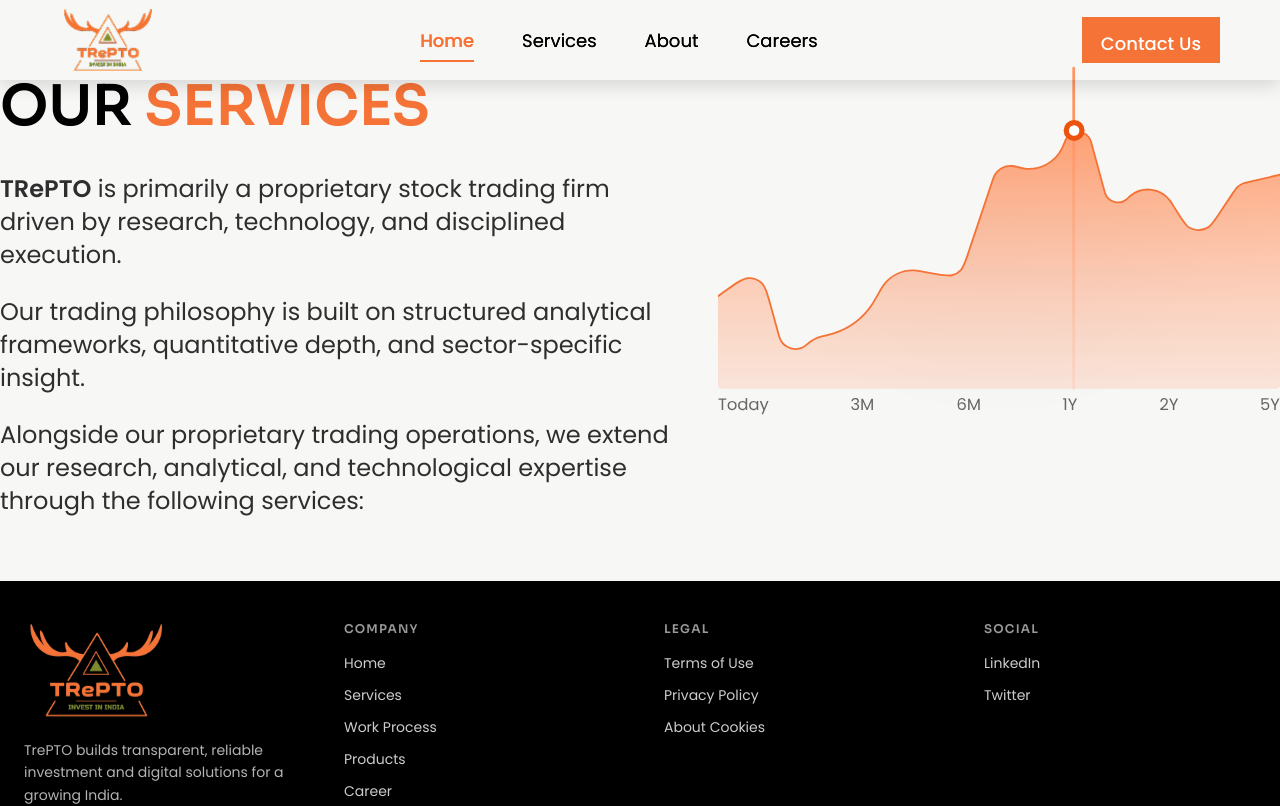
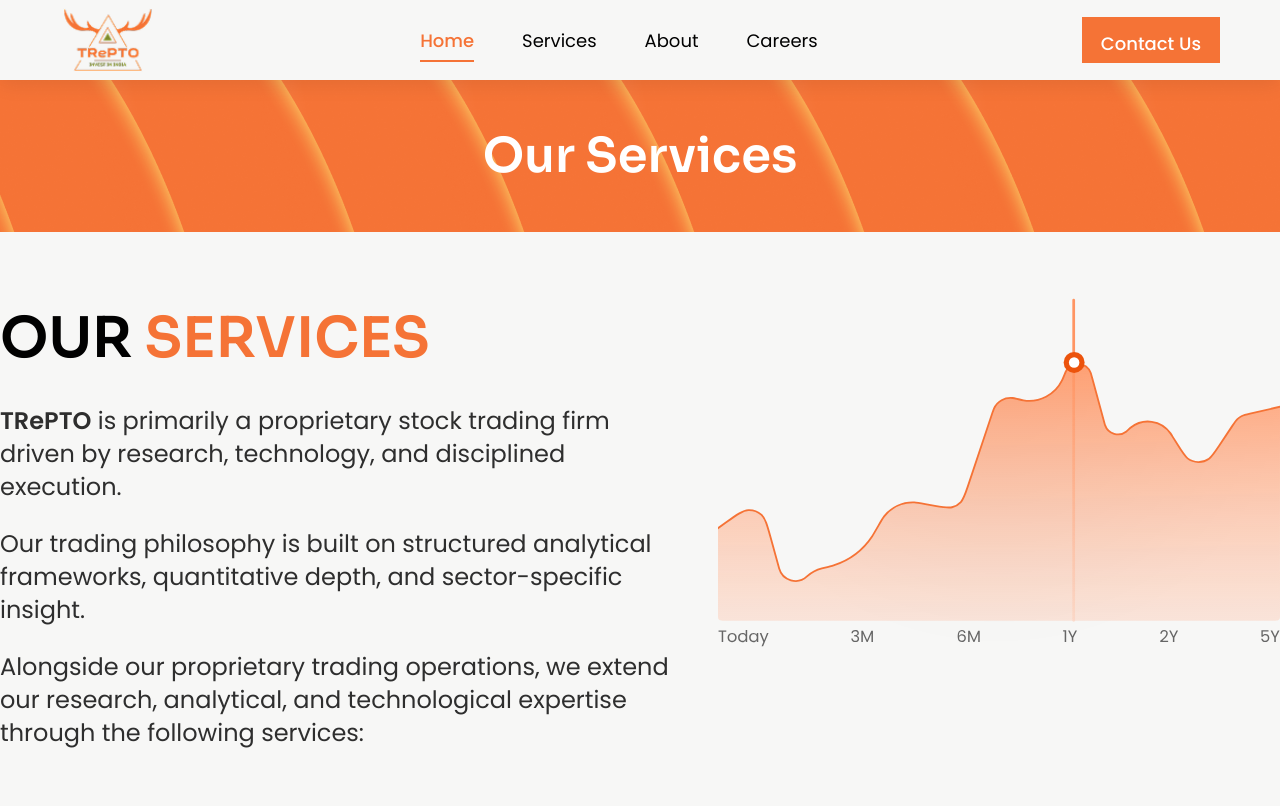
Before and after one commit to Jaineshprajapati/Trepto, a React (Vite) app in the folder trepto frontend/: page /services in a window 1280 px wide. Shown: the top 806 px of the page. Built offline with nearby package versions, Linux system fonts and the light colour scheme.

Commit message:
common component calling

```diff
--- a/trepto frontend/src/pages/Ourservices/Services.jsx
+++ b/trepto frontend/src/pages/Ourservices/Services.jsx
@@ -1,12 +1,12 @@
-import Navbar from "../../components/common/Navbar/Navbar";
-import Footer from "../../components/common/Footer/Footer";
+
+import PageHeader from "../../components/common/PageHeader/PageHeader";
 import ServicesSection from "./components/Services";
 const Ourservices = () => {
   return (
  <>
-  <Navbar/>
+  <PageHeader title="Our Services" />
   <ServicesSection/>
-  <Footer/>
+
  </>
   );
 };
```
